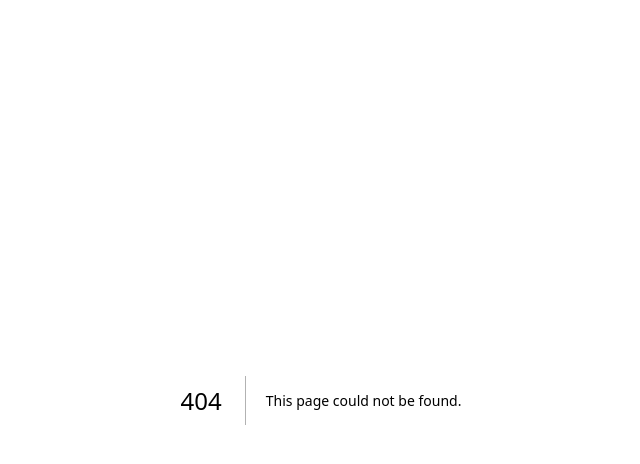
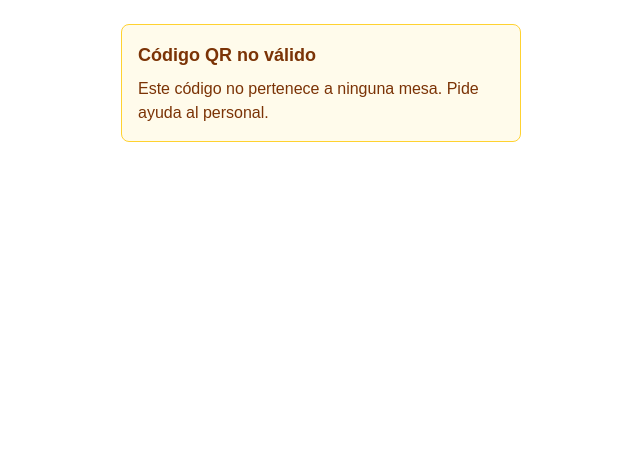
Before and after one commit to alexcrisdev/altoque, a Next.js app: page /m/1 in a window 1280 px wide. Before the commit this address had no page. Shown: the top 464 px of the page, without its empty margins (319-959 px from the left). Built offline with nearby package versions, Linux system fonts and the light colour scheme.

Commit message:
US-001: pantalla de acceso por QR con casos válido, deshabilitado e inválido

```diff
--- /dev/null
+++ b/src/app/m/[token]/page.tsx
@@ -0,0 +1,58 @@
+import { Suspense } from "react";
+import { resolverAccesoQr } from "@/features/acceso-qr/acceso";
+
+type Props = { params: Promise<{ token: string }> };
+
+export default function PaginaQr({ params }: Props) {
+  return (
+    <main className="mx-auto max-w-md p-6">
+      <Suspense fallback={<p>Cargando...</p>}>
+        <Contenido params={params} />
+      </Suspense>
+    </main>
+  );
+}
+
+async function Contenido({ params }: Props) {
+  const { token } = await params;
+  const acceso = await resolverAccesoQr(token);
+
+  if (acceso.estado === "INVALIDO") {
+    return (
+      <Aviso
+        titulo="Código QR no válido"
+        mensaje="Este código no pertenece a ninguna mesa. Pide ayuda al personal."
+      />
+    );
+  }
+
+  if (acceso.estado === "DESHABILITADO") {
+    return (
+      <Aviso
+        titulo="Mesa no disponible"
+        mensaje="Esta mesa o este código QR está deshabilitado. Pide ayuda al personal."
+      />
+    );
+  }
+
+    return (
+    <section className="space-y-2">
+      <p className="text-sm text-gray-500">
+        {acceso.restauranteNombre} · {acceso.localNombre}
+      </p>
+      <h1 className="text-2xl font-bold">
+        {acceso.mesa ? `Mesa ${acceso.mesa.numero}` : "Pedido para llevar"}
+      </h1>
+      <p>Aquí irá la carta (US-004).</p>
+    </section>
+  );
+}
+
+function Aviso({ titulo, mensaje }: { titulo: string; mensaje: string }) {
+  return (
+    <section className="space-y-2 rounded-lg border border-amber-300 bg-amber-50 p-4 text-amber-900">
+      <h1 className="text-lg font-semibold">{titulo}</h1>
+      <p>{mensaje}</p>
+    </section>
+  );
+}
```
